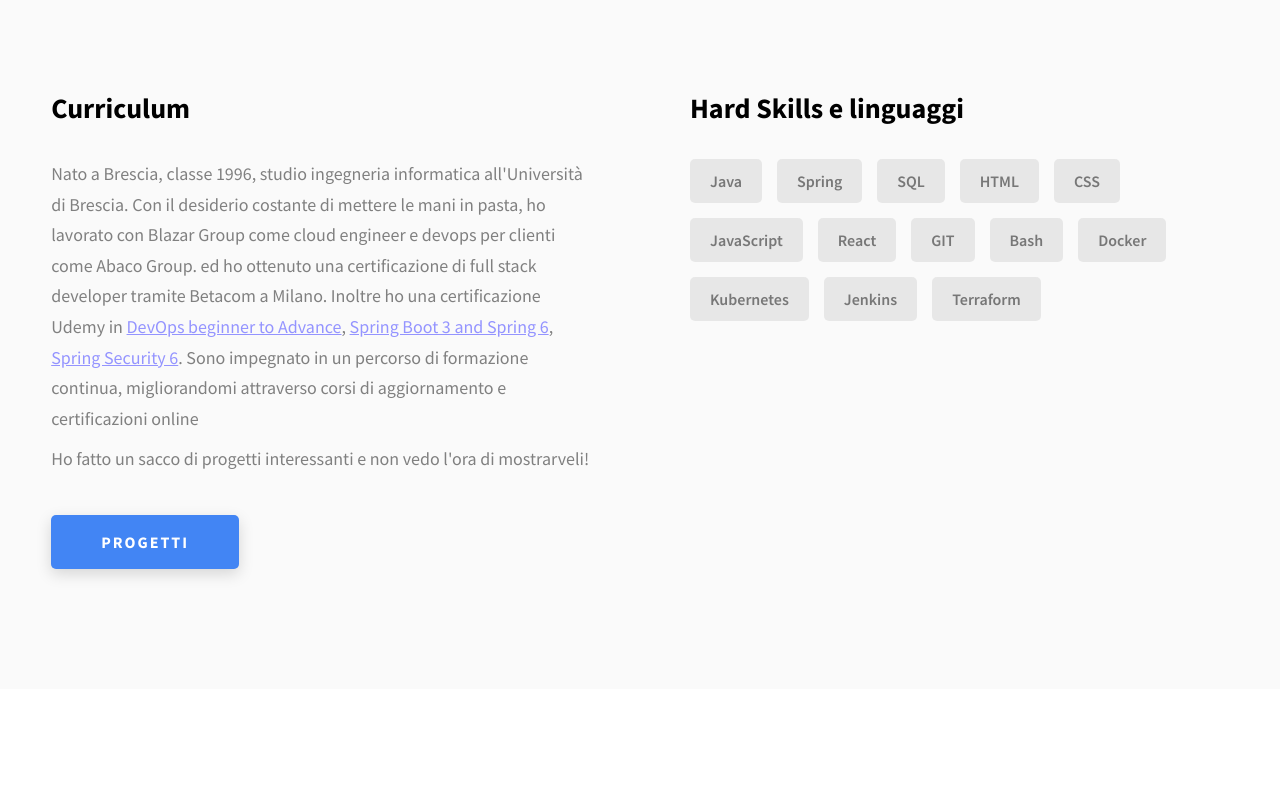
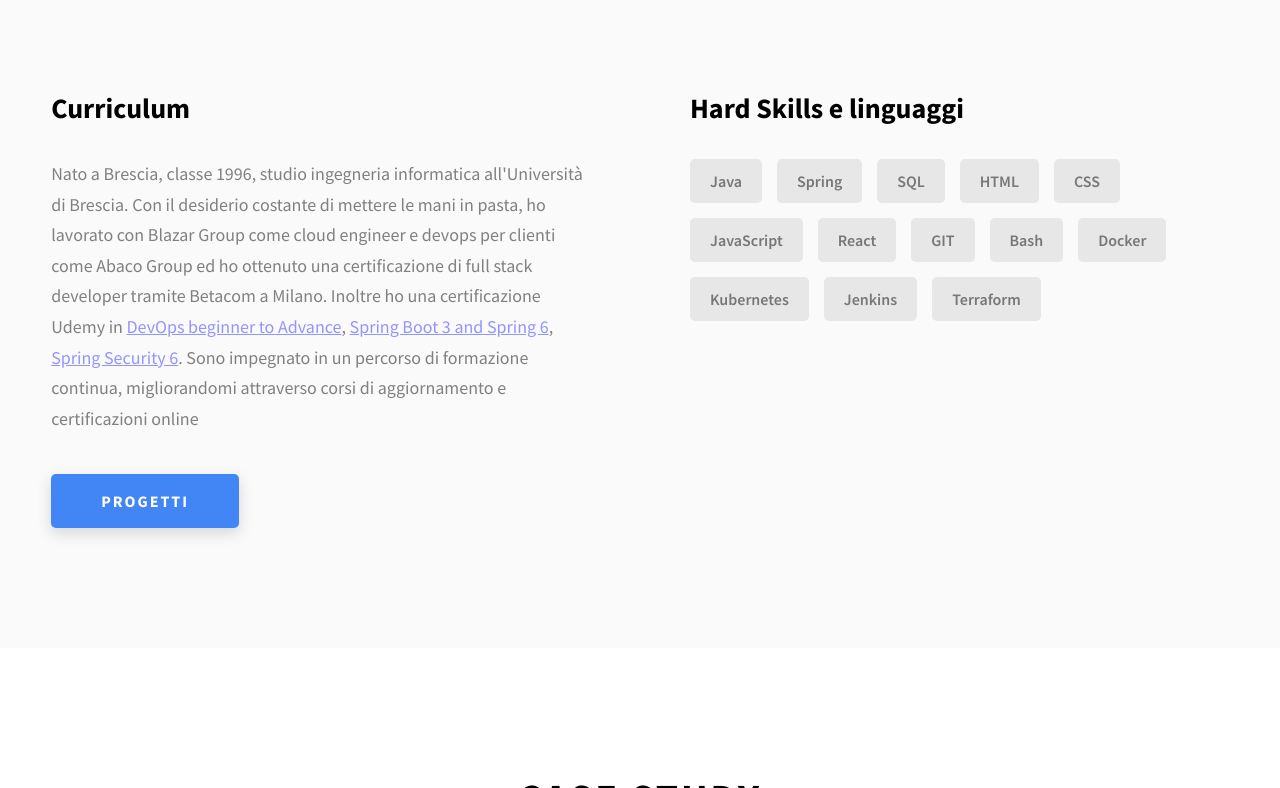
Before and after one commit to danielecaporaletti/portfolio-web, a website: page index.html in a window 1280 px wide. Shown: the part 1114-1902 px from the top of the page. Drawn offline with nearby package versions, Linux system fonts and the light colour scheme.

Commit message:
correction error

```diff
--- a/index.html
+++ b/index.html
@@ -113,7 +113,7 @@
         </h1>
         <div class="home-hero__info">
           <p class="text-primary">
-            Ciao, sono Daniele, un <strong>full stack developer</strong> entusiasta pronto a sviluppare le tue idee. Posso aiutarti nella realizzazione del tuo prossimo progetto professionale tramite linguaggi come….
+            Ciao, sono Daniele, un <strong>full stack developer</strong> entusiasta pronto a sviluppare le tue idee. Posso aiutarti nella realizzazione del tuo prossimo progetto professionale.
           </p>
         </div>
         <div class="home-hero__cta">
@@ -158,13 +158,10 @@
             <div class="about__content-details">
               <p class="about__content-details-para">
                 Nato a Brescia, classe 1996, studio ingegneria informatica all'Università di Brescia.
-                Con il desiderio costante di mettere le mani in pasta, ho lavorato con Blazar Group come cloud engineer e devops per clienti come Abaco Group.
+                Con il desiderio costante di mettere le mani in pasta, ho lavorato con Blazar Group come cloud engineer e devops per clienti come Abaco Group
                 ed ho ottenuto una certificazione di full stack developer tramite Betacom a Milano.
                 Inoltre ho una certificazione Udemy in <a href="https://www.udemy.com/certificate/UC-776adde2-7750-44af-a428-13923eac73ce/" target="_blank">DevOps beginner to Advance</a>, <a href="https://www.udemy.com/certificate/UC-f1c8ffba-bac1-488b-a74f-a124abd12f02/" target="_blank">Spring Boot 3 and Spring 6</a>, <a href="https://www.udemy.com/certificate/UC-f1c17ae1-e6e9-4103-b50a-c5d1c1b59a93/" target="_blank">Spring Security 6</a>.
                 Sono impegnato in un percorso di formazione continua, migliorandomi attraverso corsi di aggiornamento e certificazioni online
-              </p>
-              <p class="about__content-details-para">
-                Ho fatto un sacco di progetti interessanti e non vedo l'ora di mostrarveli!
               </p>
             </div>
             <a href="./index.html#projects" class="btn btn--med btn--theme dynamicBgClr"
```
